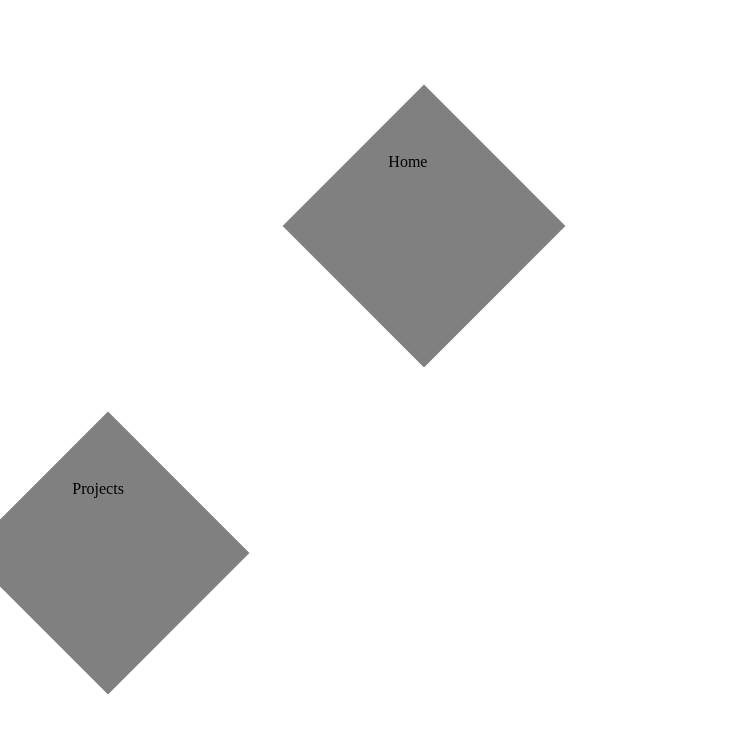
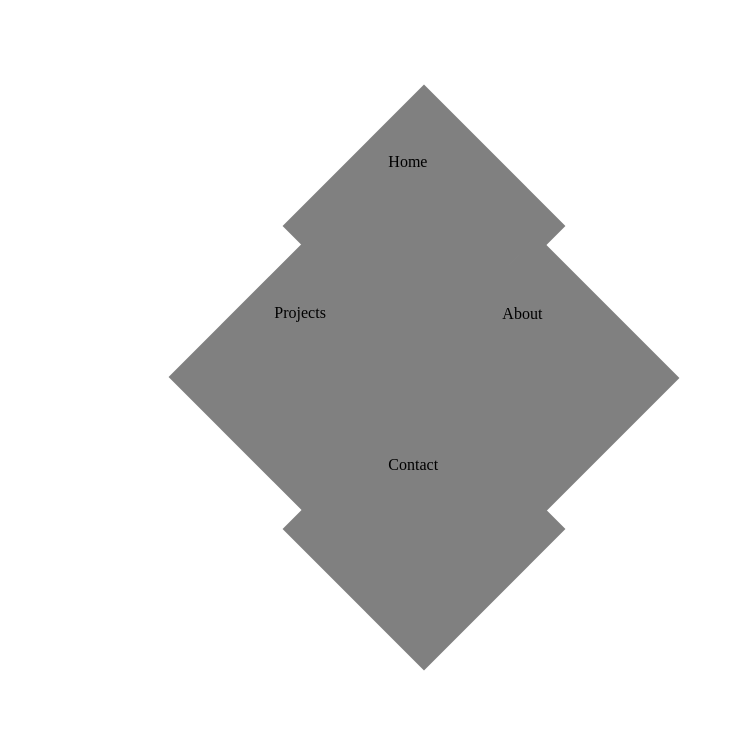
Before and after one commit to georgest32/css-ercise, a plain HTML site: page index.html in a window 1280 px wide. Shown: the top 735 px of the page, without its empty margins (0-742 px from the left). Drawn offline with Linux system fonts and the light colour scheme.

Commit message:
diamond arrangement finished

```diff
--- a/styles.css
+++ b/styles.css
@@ -2,28 +2,40 @@
   background-color: grey;
   width: 200px;
   height: 200px;
-  margin-top: 10%;
   transform: rotate(45deg);
+}
+
+.mainBtn:hover {
+  background-color: lightgrey;
 }
 
 .mainBtn p {
   color: black;
   transform: rotate(-45deg);
+  text-align: bottom;
+  margin
 }
 
 #homeBtn {
   margin-left: 25%;
+  margin-top: 10%;
+
 }
 
 #projectsBtn {
   display: block;
+  margin-left: 16%;
+  margin-top: -65px;
+}
+
+#aboutBtn {
+  display: block;
+  margin-left: 34%;
+  margin-top: -215px;
 
 }
 
-#aboutBtn {
-  display: inline-block;
+#contactBtn {
+  margin-top: -65px;
+  margin-left: 25%;
 }
-
-#contactBtn {
-  /* border-radius: 4px; */
-}
```
